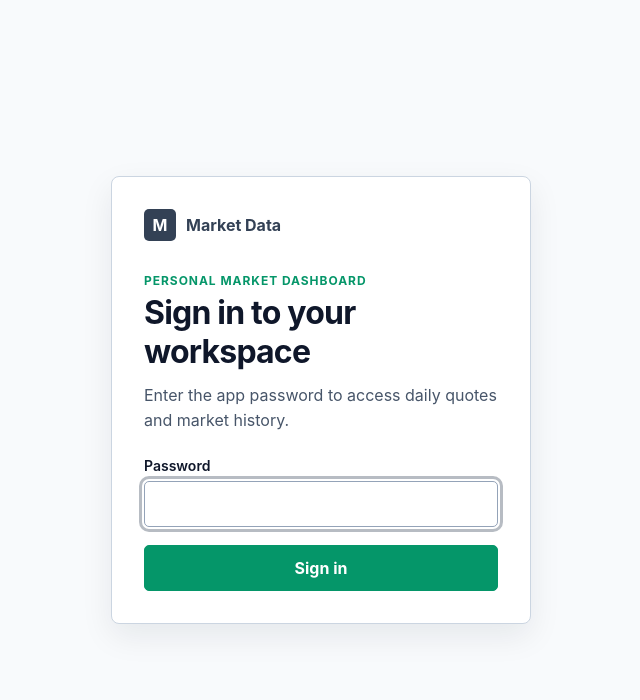
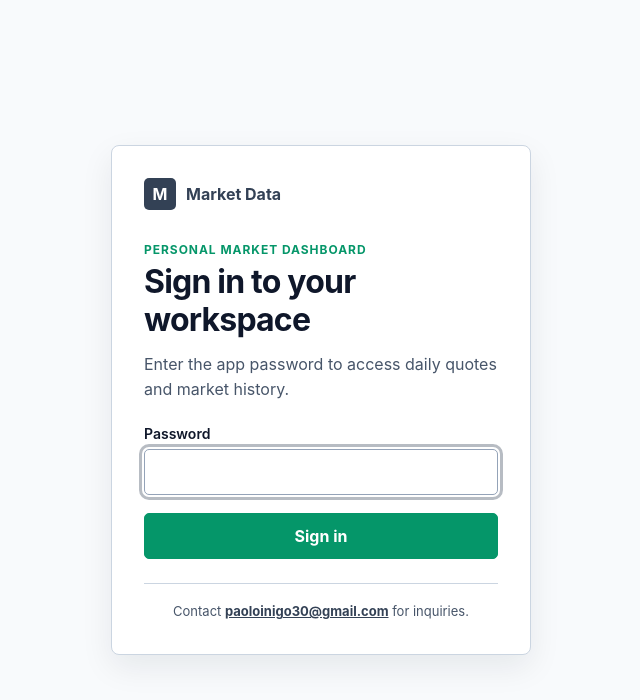
Before and after one commit to zylush/MARKETview, a FastAPI app: page / in a window 1280 px wide. Shown: the top 700 px of the page, without its empty margins (319-959 px from the left). Run offline with FastAPI, Linux system fonts and the light colour scheme; parts of the project's set-up code (start-up, migrations or seed data) failed here and were passed over.

Commit message:
feat: add inquiry contact to both pages

```diff
--- a/static/dashboard.css
+++ b/static/dashboard.css
@@ -173,11 +173,15 @@ tbody tr:hover { background: #f8fafc; }
 .research-metadata dd { margin: var(--space-1) 0 0; font-weight: 700; overflow-wrap: anywhere; }
 .research-result .research-result-disclaimer { margin-top: var(--space-3); color: var(--color-secondary); font-size: 0.8125rem; }
 .noscript-message { margin: 16px; padding: 12px; color: var(--color-error); background: var(--color-error-bg); }
+.app-footer { width: min(100%, 1440px); margin: 0 auto; padding: 0 16px 24px; }
+.inquiry-contact { margin: 0; color: var(--color-secondary); font-size: 0.8125rem; line-height: 1.5; text-align: center; overflow-wrap: anywhere; }
+.inquiry-contact a { color: var(--color-primary); font-weight: 700; }
 
 @media (min-width: 600px) {
   .header-inner { grid-template-columns: 1fr auto auto; padding-inline: 24px; }
   .header-context { display: flex; }
   .dashboard-shell { padding: 24px; }
+  .app-footer { padding-inline: 24px; }
   .search-section, .overview-section, .panel { padding: 20px; }
   .search-control { grid-template-columns: minmax(0, 1fr) auto; }
   .metric-grid { grid-template-columns: 1.3fr repeat(4, minmax(0, 1fr)); }
--- a/static/login.css
+++ b/static/login.css
@@ -61,6 +61,8 @@ button { min-height: 46px; padding: 10px 18px; color: #fff; font: inherit; font-
 button:hover { background: #047857; border-color: #047857; }
 input:focus-visible, button:focus-visible, a:focus-visible { outline: 3px solid rgb(51 65 85 / 35%); outline-offset: 2px; }
 .form-alert { margin-bottom: 18px; padding: 12px; color: var(--color-error); background: var(--color-error-bg); border-left: 3px solid var(--color-error); line-height: 1.45; }
+.inquiry-contact { margin: 24px 0 0; padding-top: 18px; color: var(--color-secondary); border-top: 1px solid var(--color-border); font-size: 0.8125rem; line-height: 1.5; text-align: center; overflow-wrap: anywhere; }
+.inquiry-contact a { color: var(--color-primary); font-weight: 700; }
 
 @media (max-width: 420px) { .login-panel { padding: 24px 20px; } }
 @media (prefers-reduced-motion: reduce) { *, *::before, *::after { scroll-behavior: auto !important; transition-duration: 0.01ms !important; animation-duration: 0.01ms !important; animation-iteration-count: 1 !important; } }
--- a/templates/dashboard.html
+++ b/templates/dashboard.html
@@ -249,6 +249,11 @@
       </section>
       {% endif %}
     </main>
+    <footer class="app-footer" aria-label="Contact">
+      <p class="inquiry-contact">
+        Contact <a href="mailto:paoloinigo30@gmail.com">paoloinigo30@gmail.com</a> for inquiries.
+      </p>
+    </footer>
     <noscript><p class="noscript-message">JavaScript is required to load live market data.</p></noscript>
   </body>
 </html>
--- a/templates/login.html
+++ b/templates/login.html
@@ -35,6 +35,9 @@
           </div>
           <button type="submit">Sign in</button>
         </form>
+        <p class="inquiry-contact">
+          Contact <a href="mailto:paoloinigo30@gmail.com">paoloinigo30@gmail.com</a> for inquiries.
+        </p>
       </section>
     </main>
   </body>
```
Also changed, not shown: tests/e2e/test_dashboard.py (+6 -0 lines).
